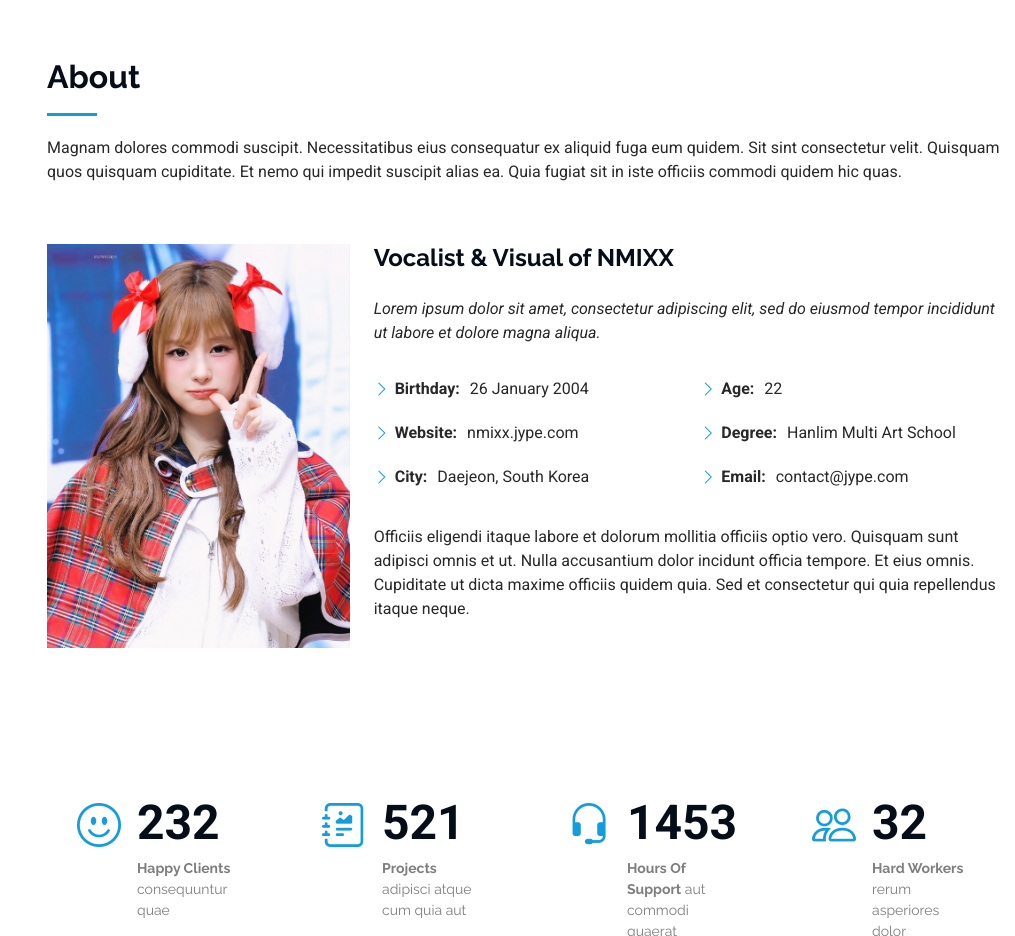
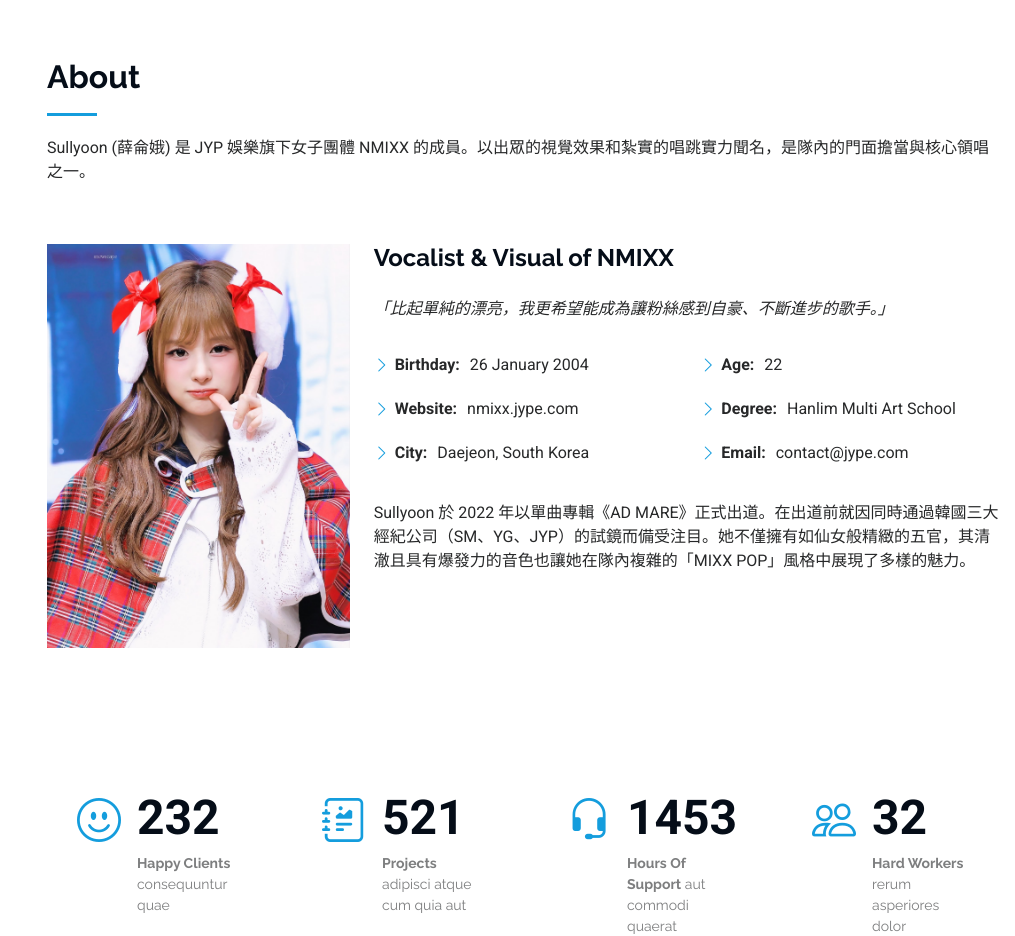
Before and after one commit to Blank0905/Blank0905.github.io, a plain HTML site: page index.html in a window 1280 px wide. Shown: the part 802-1738 px from the top of the page, without its empty margins (265-1280 px from the left). Drawn offline with Linux system fonts and the light colour scheme.

Commit message:
修改'關於'頁面

```diff
--- a/index.html
+++ b/index.html
@@ -121,9 +121,8 @@
       <!-- Section Title -->
       <div class="container section-title" data-aos="fade-up">
         <h2>About</h2>
-        <p>Magnam dolores commodi suscipit. Necessitatibus eius consequatur ex aliquid fuga eum quidem. Sit sint
-          consectetur velit. Quisquam quos quisquam cupiditate. Et nemo qui impedit suscipit alias ea. Quia fugiat sit
-          in iste officiis commodi quidem hic quas.</p>
+
+        <p>Sullyoon (薛侖娥) 是 JYP 娛樂旗下女子團體 NMIXX 的成員。以出眾的視覺效果和紮實的唱跳實力聞名，是隊內的門面擔當與核心領唱之一。</p>
       </div><!-- End Section Title -->
 
       <div class="container" data-aos="fade-up" data-aos-delay="100">
@@ -134,11 +133,7 @@
           </div>
           <div class="col-lg-8 content">
             <h2>Vocalist &amp; Visual of NMIXX</h2>
-            <p class="fst-italic py-3">
-              Lorem ipsum dolor sit amet, consectetur adipiscing elit, sed do eiusmod tempor incididunt ut labore et
-              dolore
-              magna aliqua.
-            </p>
+            <p class="fst-italic py-3">「比起單純的漂亮，我更希望能成為讓粉絲感到自豪、不斷進步的歌手。」</p>
             <div class="row">
               <div class="col-lg-6">
                 <ul>
@@ -159,9 +154,8 @@
               </div>
             </div>
             <p class="py-3">
-              Officiis eligendi itaque labore et dolorum mollitia officiis optio vero. Quisquam sunt adipisci omnis et
-              ut. Nulla accusantium dolor incidunt officia tempore. Et eius omnis.
-              Cupiditate ut dicta maxime officiis quidem quia. Sed et consectetur qui quia repellendus itaque neque.
+              Sullyoon 於 2022 年以單曲專輯《AD
+              MARE》正式出道。在出道前就因同時通過韓國三大經紀公司（SM、YG、JYP）的試鏡而備受注目。她不僅擁有如仙女般精緻的五官，其清澈且具有爆發力的音色也讓她在隊內複雜的「MIXX POP」風格中展現了多樣的魅力。
             </p>
           </div>
         </div>
```
